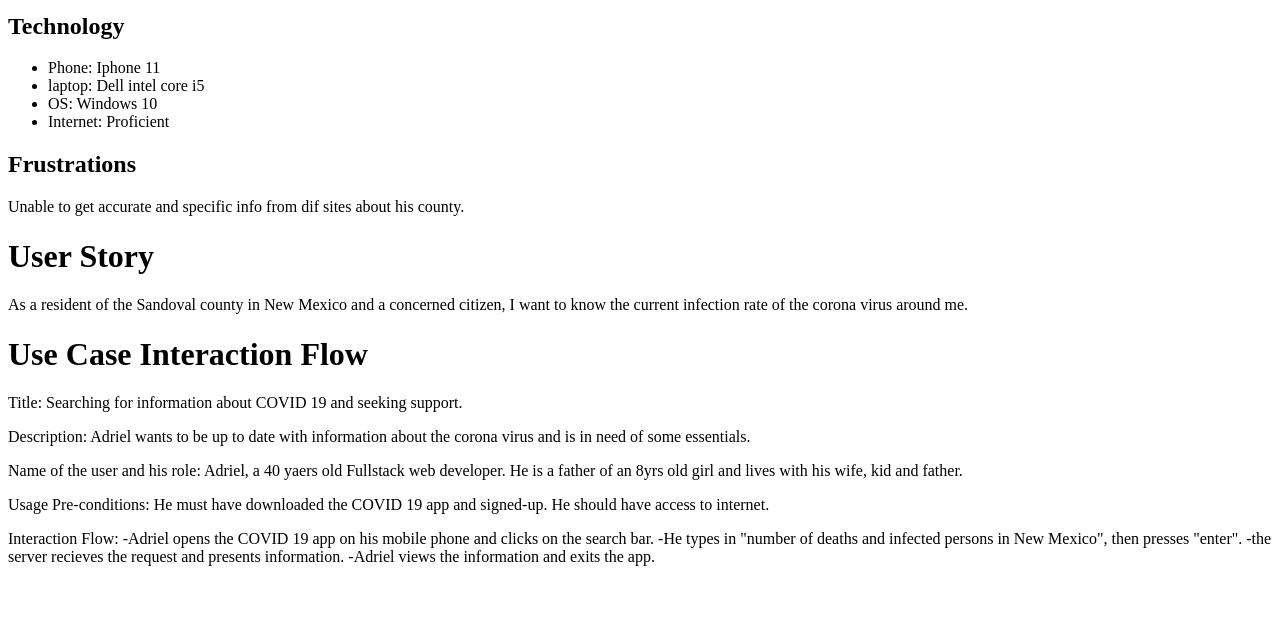
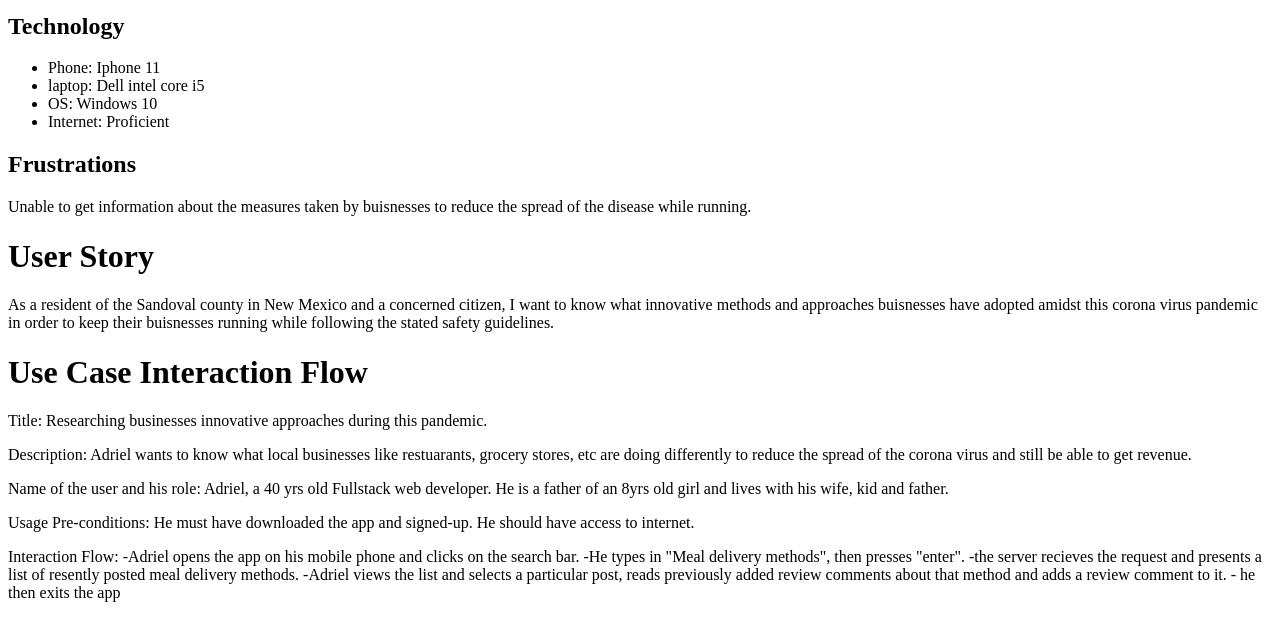
Before and after one commit to RIC-J-Tech/covid-19-data, a PHP site: page /adriel-persona-1.php in a window 1280 px wide. Shown: the part 273-891 px from the top of the page. Before the commit the page ends 839 px from the top, so only its background shows below. Run offline with PHP 8.4, Linux system fonts and the light colour scheme.

Commit message:
Edited use case interaction flow to suit that for covid-business concept user story.

```diff
--- a/documentation/adriel-persona-1.php
+++ b/documentation/adriel-persona-1.php
@@ -24,27 +24,36 @@
 			</ul>
 
 		<h2>Frustrations</h2>
-<p>Unable to get accurate and specific info from dif sites about his county.</p>
+			<p>
+				Unable to get information about the measures taken by buisnesses to reduce the spread of the disease
+				while running.
+			</p>
 
 	<h1>User Story</h1>
-<p>As a resident of the Sandoval county in New Mexico and a concerned citizen,
-	I want to know the current infection rate of the corona virus around me.</p>
+		<p>
+			As a resident of the Sandoval county in New Mexico and a concerned citizen,
+			I want to know what innovative methods and approaches buisnesses have adopted amidst this corona virus
+			pandemic in order to keep their buisnesses running while following the stated safety guidelines.
+		</p>
 
 	<h1>Use Case Interaction Flow</h1>
-<p>Title: Searching for information about COVID 19 and seeking support. </p>
+		<p>Title: Researching businesses innovative approaches during this pandemic.</p>
 
-	<p>Description: Adriel wants to be up to date with information about the corona virus and is in need of some essentials.</p>
+		<p>Description: Adriel wants to know what local businesses like restuarants, grocery stores, etc are doing
+			differently to reduce the spread of the corona virus and still be able to get revenue.</p>
 
-	<p>Name of the user and his role: Adriel, a 40 yaers old Fullstack web developer. He is a father of an 8yrs old girl and
+		<p>Name of the user and his role: Adriel, a 40 yrs old Fullstack web developer. He is a father of an 8yrs old girl and
 			lives with his wife, kid and father.</p>
 
-	<p>Usage Pre-conditions: He must have downloaded the COVID 19 app and signed-up. He should have access to internet.</p>
+		<p>Usage Pre-conditions: He must have downloaded the app and signed-up. He should have access to internet.</p>
 
 		<p>Interaction Flow:
-	-Adriel opens the COVID 19 app on his mobile phone and clicks on the search bar.
-	-He types in "number of deaths and infected persons in New Mexico", then presses "enter".
-	-the server recieves the request and presents information.
-	-Adriel views the information and exits the app.</p>
+		-Adriel opens the app on his mobile phone and clicks on the search bar.
+		-He types in "Meal delivery methods", then presses "enter".
+		-the server recieves the request and presents a list of resently posted meal delivery methods.
+		-Adriel views the list and selects a particular post, reads previously added review comments about that method
+			and adds a review comment to it.
+		- he then exits the app</p>
 
 </body>
 </html>
```
Lines whose indentation alone changed are shown as unchanged.
